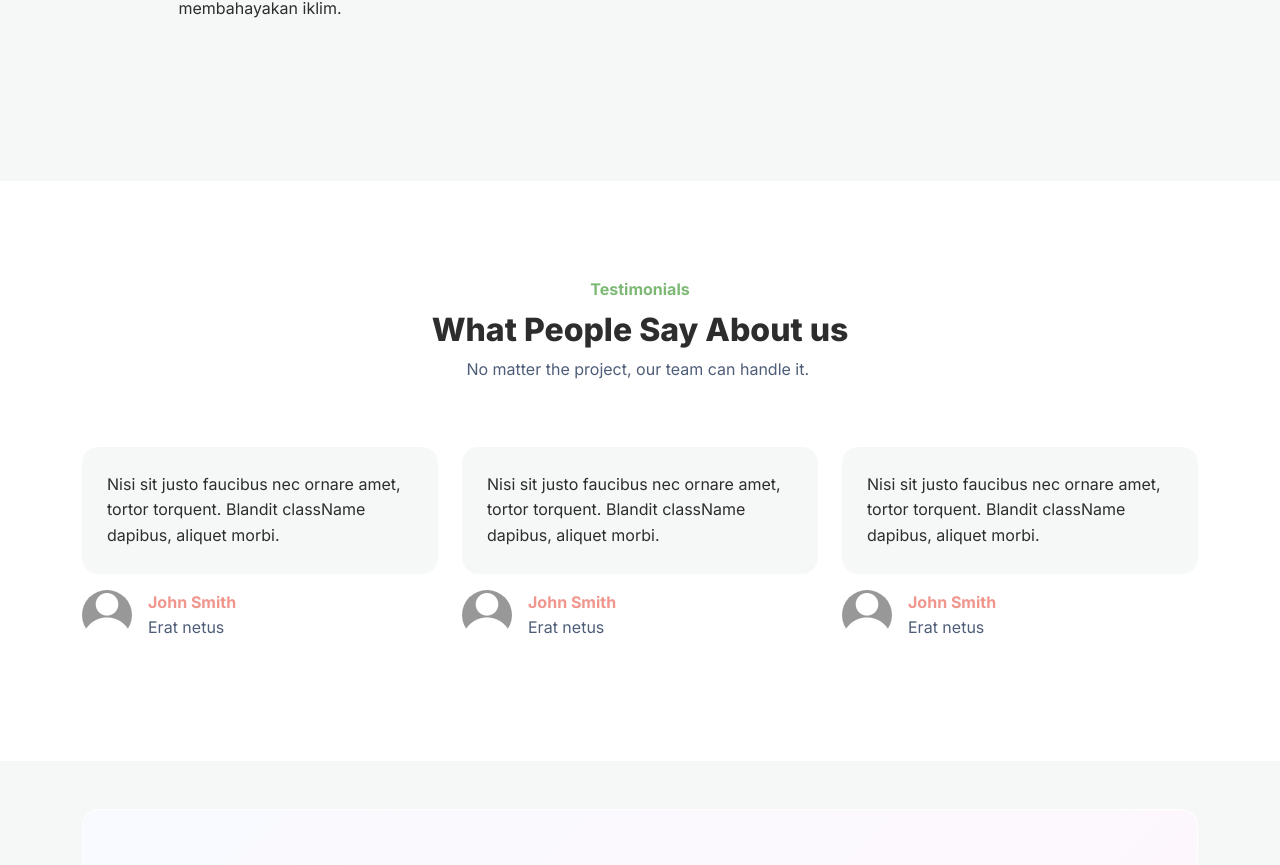
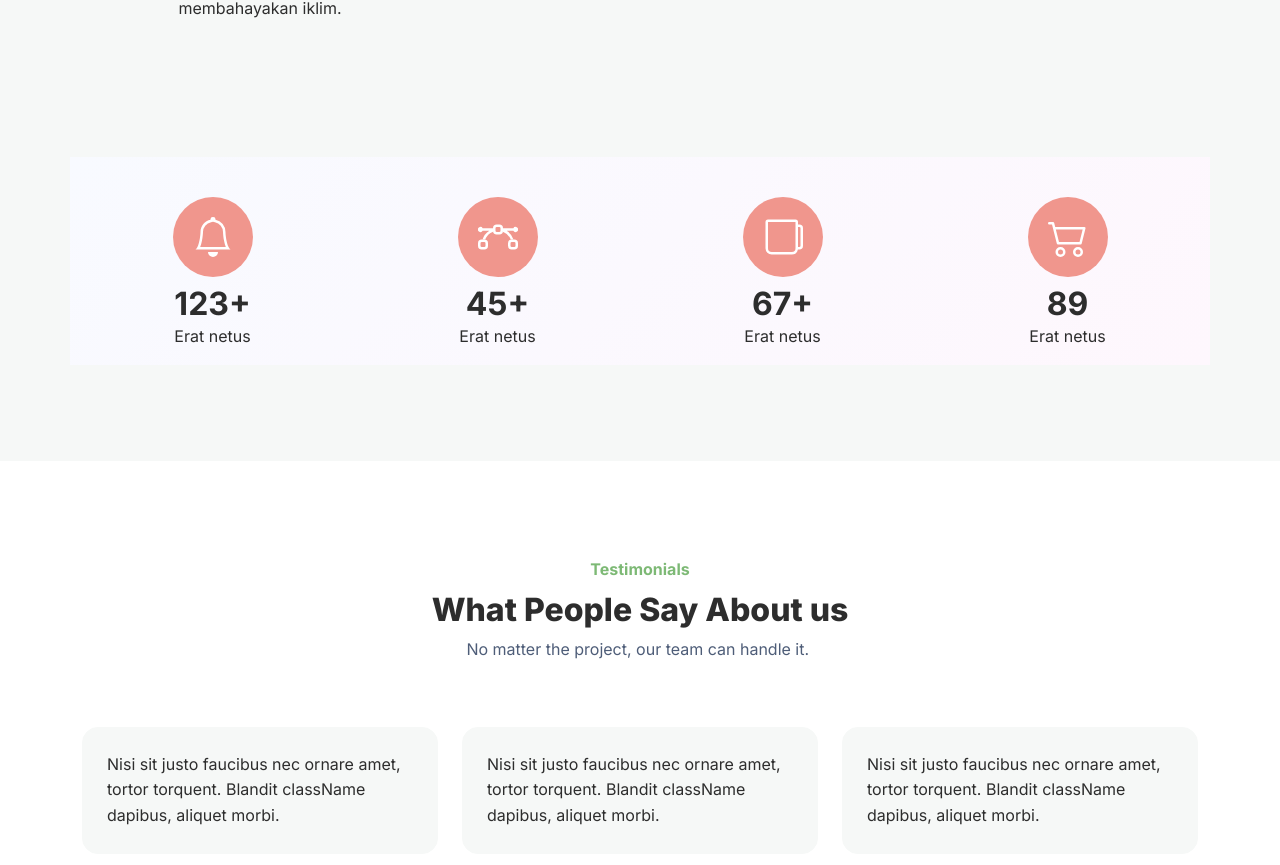
Before and after one commit to fajartd02/panen-sampah, a React (Create React App) app in the folder frontend/: page / in a window 1280 px wide. Shown: the part 2797-3662 px from the top of the page. Built offline with nearby package versions, Linux system fonts and the light colour scheme.

Commit message:
Add awardee section

```diff
--- /dev/null
+++ b/frontend/src/components/Home/Awardee.tsx
@@ -0,0 +1,57 @@
+import React from 'react'
+
+function Awardee() {
+  return (
+    <div className="container py-4 py-xl-5">
+        <div className="row gy-4 row-cols-2 row-cols-md-4  bg-primary-gradient">
+            <div className="col">
+                <div className="text-center d-flex flex-column justify-content-center align-items-center py-3">
+                    <div className="bs-icon-xl bs-icon-circle bs-icon-primary d-flex flex-shrink-0 justify-content-center align-items-center d-inline-block mb-2 bs-icon lg"><svg xmlns="http://www.w3.org/2000/svg" width="1em" height="1em" fill="currentColor" viewBox="0 0 16 16" className="bi bi-bell">
+                            <path d="M8 16a2 2 0 0 0 2-2H6a2 2 0 0 0 2 2zM8 1.918l-.797.161A4.002 4.002 0 0 0 4 6c0 .628-.134 2.197-.459 3.742-.16.767-.376 1.566-.663 2.258h10.244c-.287-.692-.502-1.49-.663-2.258C12.134 8.197 12 6.628 12 6a4.002 4.002 0 0 0-3.203-3.92L8 1.917zM14.22 12c.223.447.481.801.78 1H1c.299-.199.557-.553.78-1C2.68 10.2 3 6.88 3 6c0-2.42 1.72-4.44 4.005-4.901a1 1 0 1 1 1.99 0A5.002 5.002 0 0 1 13 6c0 .88.32 4.2 1.22 6z"></path>
+                        </svg></div>
+                    <div className="px-3">
+                        <h2 className="fw-bold mb-0">123+</h2>
+                        <p className="mb-0">Erat netus</p>
+                    </div>
+                </div>
+            </div>
+            <div className="col">
+                <div className="text-center d-flex flex-column justify-content-center align-items-center py-3">
+                    <div className="bs-icon-xl bs-icon-circle bs-icon-primary d-flex flex-shrink-0 justify-content-center align-items-center d-inline-block mb-2 bs-icon lg"><svg xmlns="http://www.w3.org/2000/svg" width="1em" height="1em" fill="currentColor" viewBox="0 0 16 16" className="bi bi-bezier">
+                            <path fill-rule="evenodd" d="M0 10.5A1.5 1.5 0 0 1 1.5 9h1A1.5 1.5 0 0 1 4 10.5v1A1.5 1.5 0 0 1 2.5 13h-1A1.5 1.5 0 0 1 0 11.5v-1zm1.5-.5a.5.5 0 0 0-.5.5v1a.5.5 0 0 0 .5.5h1a.5.5 0 0 0 .5-.5v-1a.5.5 0 0 0-.5-.5h-1zm10.5.5A1.5 1.5 0 0 1 13.5 9h1a1.5 1.5 0 0 1 1.5 1.5v1a1.5 1.5 0 0 1-1.5 1.5h-1a1.5 1.5 0 0 1-1.5-1.5v-1zm1.5-.5a.5.5 0 0 0-.5.5v1a.5.5 0 0 0 .5.5h1a.5.5 0 0 0 .5-.5v-1a.5.5 0 0 0-.5-.5h-1zM6 4.5A1.5 1.5 0 0 1 7.5 3h1A1.5 1.5 0 0 1 10 4.5v1A1.5 1.5 0 0 1 8.5 7h-1A1.5 1.5 0 0 1 6 5.5v-1zM7.5 4a.5.5 0 0 0-.5.5v1a.5.5 0 0 0 .5.5h1a.5.5 0 0 0 .5-.5v-1a.5.5 0 0 0-.5-.5h-1z"></path>
+                            <path d="M6 4.5H1.866a1 1 0 1 0 0 1h2.668A6.517 6.517 0 0 0 1.814 9H2.5c.123 0 .244.015.358.043a5.517 5.517 0 0 1 3.185-3.185A1.503 1.503 0 0 1 6 5.5v-1zm3.957 1.358A1.5 1.5 0 0 0 10 5.5v-1h4.134a1 1 0 1 1 0 1h-2.668a6.517 6.517 0 0 1 2.72 3.5H13.5c-.123 0-.243.015-.358.043a5.517 5.517 0 0 0-3.185-3.185z"></path>
+                        </svg></div>
+                    <div className="px-3">
+                        <h2 className="fw-bold mb-0">45+</h2>
+                        <p className="mb-0">Erat netus</p>
+                    </div>
+                </div>
+            </div>
+            <div className="col">
+                <div className="text-center d-flex flex-column justify-content-center align-items-center py-3">
+                    <div className="bs-icon-xl bs-icon-circle bs-icon-primary d-flex flex-shrink-0 justify-content-center align-items-center d-inline-block mb-2 bs-icon lg"><svg xmlns="http://www.w3.org/2000/svg" width="1em" height="1em" fill="currentColor" viewBox="0 0 16 16" className="bi bi-cup">
+                            <path d="M1 2a1 1 0 0 1 1-1h11a1 1 0 0 1 1 1v1h.5A1.5 1.5 0 0 1 16 4.5v7a1.5 1.5 0 0 1-1.5 1.5h-.55a2.5 2.5 0 0 1-2.45 2h-8A2.5 2.5 0 0 1 1 12.5V2zm13 10h.5a.5.5 0 0 0 .5-.5v-7a.5.5 0 0 0-.5-.5H14v8zM13 2H2v10.5A1.5 1.5 0 0 0 3.5 14h8a1.5 1.5 0 0 0 1.5-1.5V2z"></path>
+                        </svg></div>
+                    <div className="px-3">
+                        <h2 className="fw-bold mb-0">67+</h2>
+                        <p className="mb-0">Erat netus</p>
+                    </div>
+                </div>
+            </div>
+            <div className="col">
+                <div className="text-center d-flex flex-column justify-content-center align-items-center py-3">
+                    <div className="bs-icon-xl bs-icon-circle bs-icon-primary d-flex flex-shrink-0 justify-content-center align-items-center d-inline-block mb-2 bs-icon lg"><svg xmlns="http://www.w3.org/2000/svg" width="1em" height="1em" fill="currentColor" viewBox="0 0 16 16" className="bi bi-cart2">
+                            <path d="M0 2.5A.5.5 0 0 1 .5 2H2a.5.5 0 0 1 .485.379L2.89 4H14.5a.5.5 0 0 1 .485.621l-1.5 6A.5.5 0 0 1 13 11H4a.5.5 0 0 1-.485-.379L1.61 3H.5a.5.5 0 0 1-.5-.5zM3.14 5l1.25 5h8.22l1.25-5H3.14zM5 13a1 1 0 1 0 0 2 1 1 0 0 0 0-2zm-2 1a2 2 0 1 1 4 0 2 2 0 0 1-4 0zm9-1a1 1 0 1 0 0 2 1 1 0 0 0 0-2zm-2 1a2 2 0 1 1 4 0 2 2 0 0 1-4 0z"></path>
+                        </svg></div>
+                    <div className="px-3">
+                        <h2 className="fw-bold mb-0">89</h2>
+                        <p className="mb-0">Erat netus</p>
+                    </div>
+                </div>
+            </div>
+        </div>
+    </div>
+  )
+}
+
+export default Awardee
--- a/frontend/src/components/Home/index.tsx
+++ b/frontend/src/components/Home/index.tsx
@@ -1,6 +1,7 @@
 import React from "react";
 import Footer from "../Footer";
 import Navbar from "../Navbar";
+import Awardee from "./Awardee";
 import Benefit from "./Benefit";
 import Convincing from "./Convincing";
 import Highlight from "./Highlight";
@@ -16,6 +17,7 @@ function Home() {
       <Convincing />
       <StepSend />
       <Benefit />
+      <Awardee />
       <Testimonials />
       <Subscribe />
       <Footer />
```
